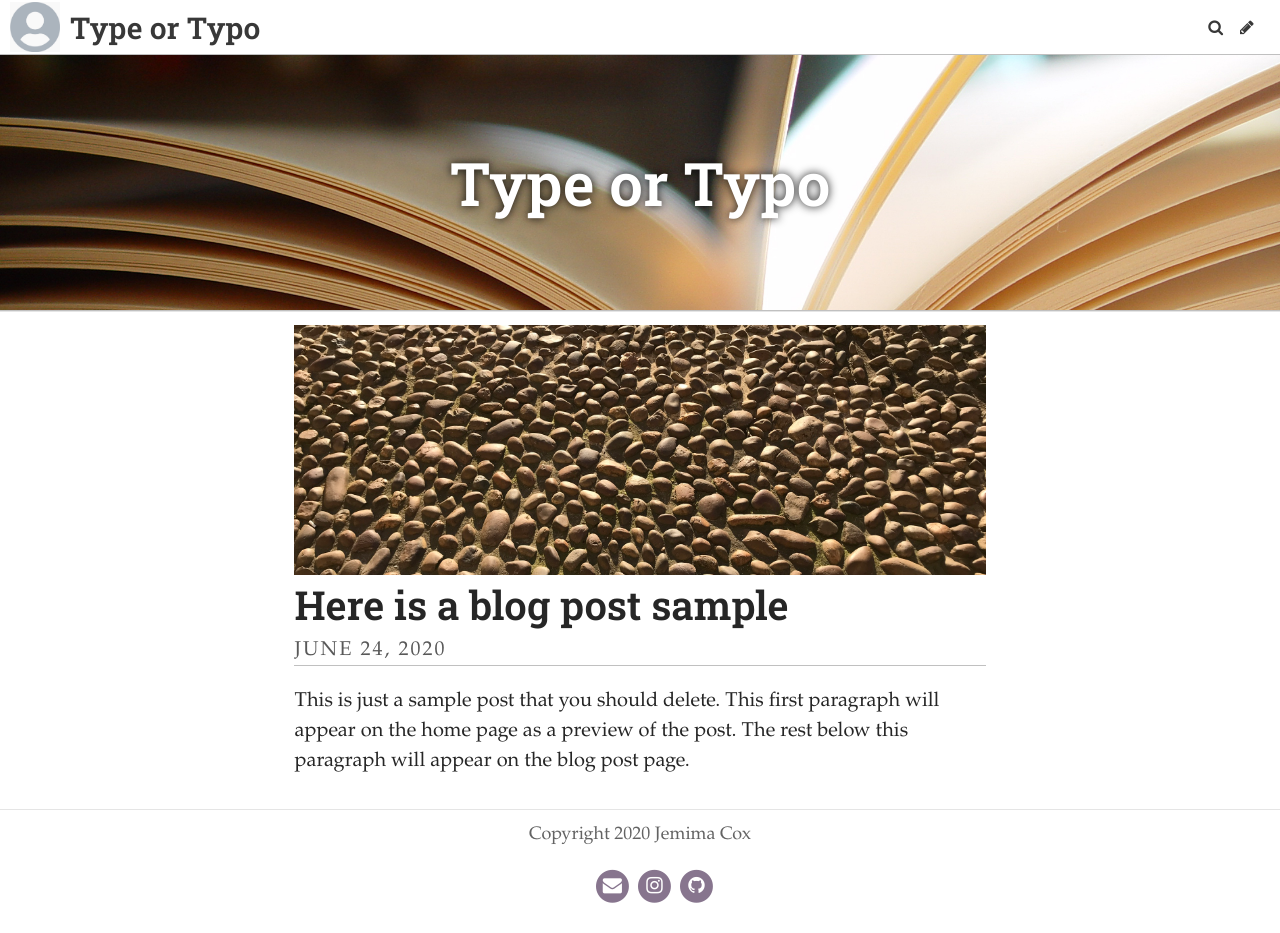
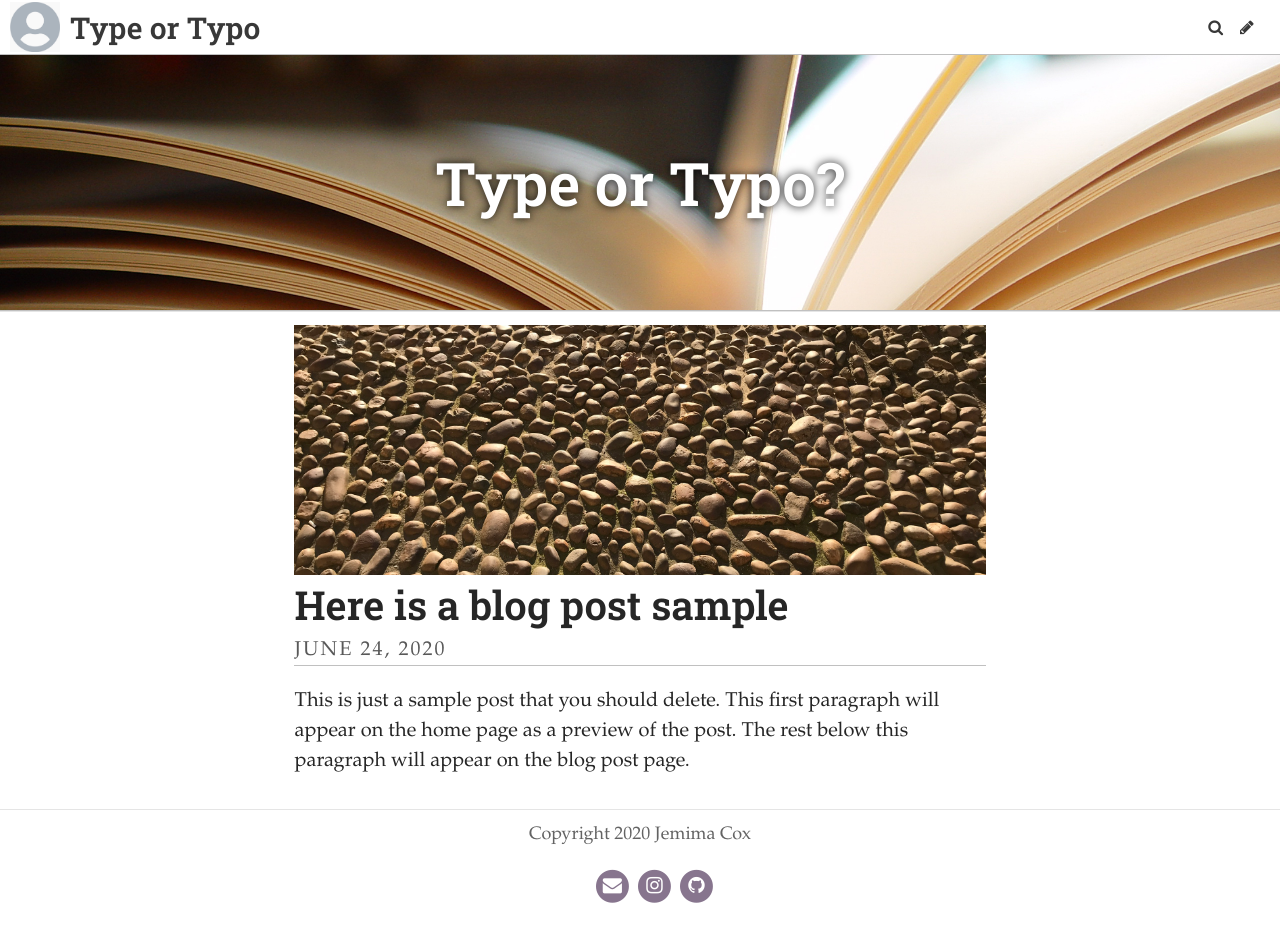
Before and after one commit to jemcox/brookesbooks, a Jekyll site: the page built from index.html, in a window 1280 px wide. Built offline with Jekyll 4.4.1, drawn with Linux system fonts in a browser that asks for light colours; some web fonts are replaced; the list of posts is cut into pages by our own code.

```diff
--- a/_data/settings.yml
+++ b/_data/settings.yml
@@ -1,6 +1,6 @@
 title: Type or Typo
 description: This website is a project for University
-header_text: Type or Typo
+header_text: Type or Typo?
 footer_text: Copyright 2020 Jemima Cox
 header_feature_image: ../uploads/pages.jpg
 bannerheight: 20vmax
```
